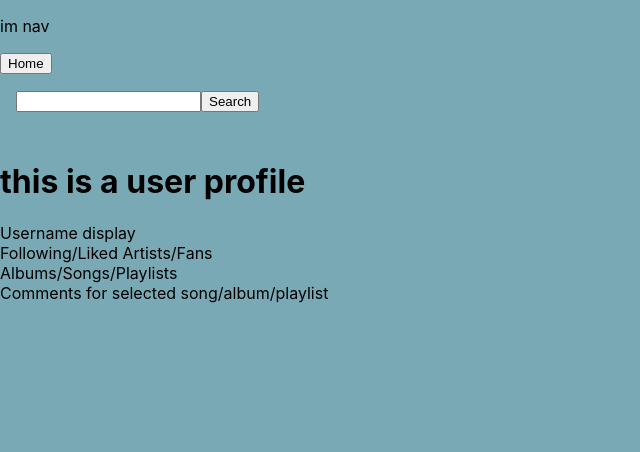
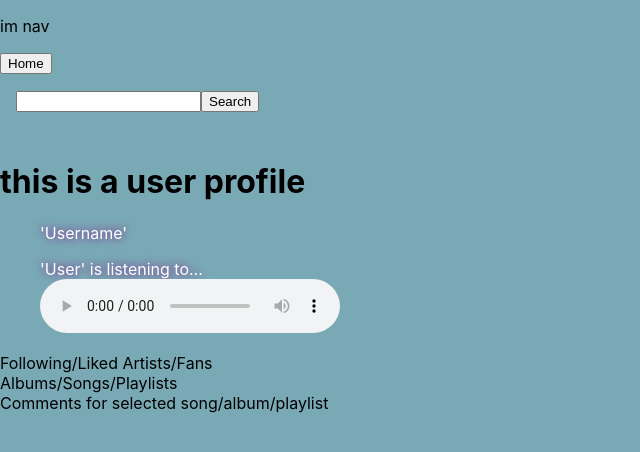
Before and after one commit to msrjr91/Rhythmic, a React (Create React App) app in the folder client/: page /profile in a window 1280 px wide. Shown: the top 452 px of the page, without its empty margins (0-640 px from the left). Built offline with nearby package versions, Linux system fonts and the light colour scheme.

Commit message:
profilepage mockaudio added

```diff
--- a/client/src/pages/Profile.js
+++ b/client/src/pages/Profile.js
@@ -4,7 +4,17 @@ export default function Profile(){
         <div>
         <h1> this is a user profile </h1>
         <section>
-            <div>Username display</div>
+            <figure>
+                <figcaption style={{color: 'white', textShadow: '0 0 10px purple'}}>
+                    'Username'
+                </figcaption>
+            </figure>
+            <figure>
+    <figcaption style={{color: 'white', textShadow: '0 0 10px purple'}}>
+    'User' is listening to...
+    </figcaption>
+    <audio controls src='null'/>
+</figure>
         </section>
         <section>
             <div>Following/Liked Artists/Fans</div>
```
